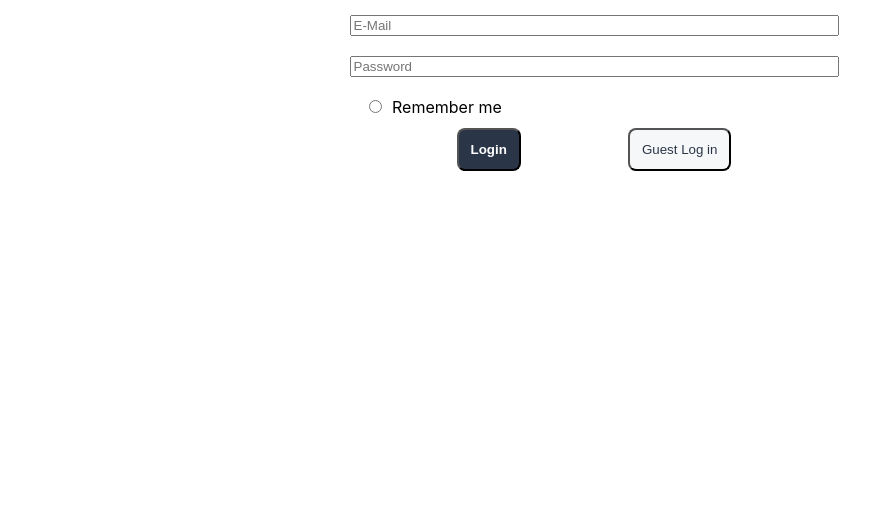
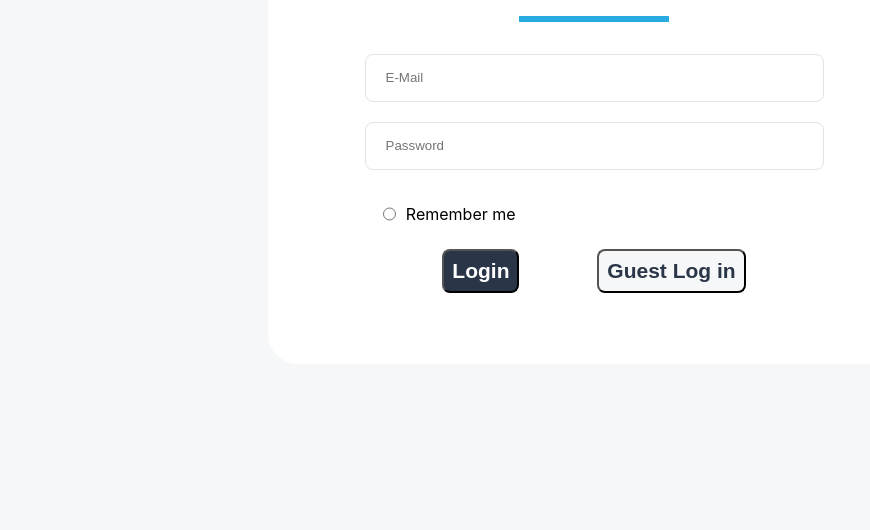
Before and after one commit to Hamdou-ctr/Join, a plain HTML site: page login.html in a window 1280 px wide. Shown: the part 270-800 px from the top of the page, without its empty margins (46-916 px from the left). Drawn offline with Linux system fonts and the light colour scheme; no server answers; a web font is replaced by a local one.

Commit message:
Löse Merge-Konflikte in board.html

```diff
--- a/css/style.css
+++ b/css/style.css
@@ -2,7 +2,10 @@
   box-sizing: border-box;
   margin: 0;
 }
-body {
+html, body {
+  height: 100vh;
+  margin: 0;
+  background-color: #F6F7F8;
 }
 
 /* urgent color
@@ -24,15 +27,27 @@ main {
   display: flex;
 }
 
+.main {
+  display: flex;
+  justify-content: center;
+  align-items: center;
+  flex-direction: column;
+  width: 100vw;
+}
+
 aside {
   min-height: 100vh;
-  width: 30%;
-  background-color: #2a3647;
+  width: 20%;
   background-color: rgba(42, 54, 71, 255);
   box-sizing: border-box;
 }
 
- .app-logo {
+.sidebar {
+  padding: 50px;
+  background-color: #2a3647;
+}
+
+.app-logo {
   display: flex;
   padding: 25%;
    margin-bottom: 80px;
@@ -76,15 +91,22 @@ a {
   background-color: lightblue;
 }
 
-button {
-  padding: 12px;
+.centered-div {
+  background-color: white;
+  padding: 20px;
+  border: 1px solid #000;
 }
 
+button {
+  padding: 8px;
+  font-size: 21px;
+}
 
 .btn-secondary {
   background-color: #f6f7f8;
   color: #2a3647;
   border-radius: 8px;
+  font-weight: bold;
 }
 
 .btn-primary {
@@ -93,3 +115,15 @@ button {
   font-weight: bold;
   border-radius: 8px;
 }
+
+input {
+  border-radius: 8px;
+  padding: 8px;
+  border-width: thin;
+  background-color: white !important;
+  height: 48px;
+  border-style: solid;
+  border-color: #e2e2e5;
+  padding: 20px;
+  color: #898989 !important;
+}
```
Also changed, not shown: add-task.html (+1 -1 lines), board.html (+4 -0 lines), contacts.html (+2 -4 lines), index.html (+1 -1 lines), summary.html (+1 -0 lines), js/loginRequired.js (renamed from js/checkSession.js), 2 other files.
